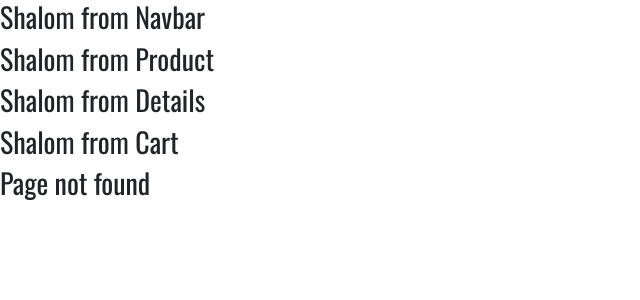
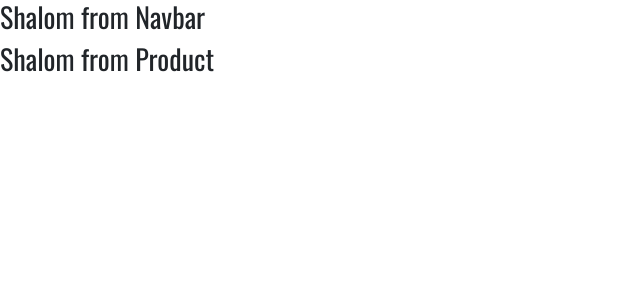
Before and after one commit to chamanoS/PhoneShop-Ecommerce, a React (Create React App) app in the folder ecommerce/: page / in a window 1280 px wide. Before the commit this address had no page. Shown: the top 300 px of the page, without its empty margins (0-640 px from the left). Built offline with nearby package versions, Linux system fonts and the light colour scheme.

Commit message:
react route

```diff
--- a/ecommerce/package.json
+++ b/ecommerce/package.json
@@ -9,6 +9,7 @@
     "bootstrap": "^4.5.3",
     "react": "^17.0.1",
     "react-dom": "^17.0.1",
+    "react-router-dom": "^5.2.0",
     "react-scripts": "4.0.0",
     "web-vitals": "^0.2.4"
   },
--- a/ecommerce/src/App.js
+++ b/ecommerce/src/App.js
@@ -1,4 +1,5 @@
 import React,{ Component } from 'react'
+import {Switch, Route} from 'react-router-dom'
 import logo from './logo.svg';
 import './App.css';
 import 'bootstrap/dist/css/bootstrap.min.css'
@@ -12,10 +13,13 @@
   return (
    <React.Fragment>
      <Navbar></Navbar>
-     <ProductList></ProductList>
-     <Details></Details>
-     <Cart></Cart>
-     <Default></Default>
+     <Switch>
+       <Route exact path="/" component={ProductList}></Route>
+       <Route path="/details" component={Details}></Route>
+       <Route path="/cart" component={Cart}></Route>
+       <Route  component={Default}></Route>
+     </Switch>
+
    </React.Fragment>
   )
 }
--- a/ecommerce/src/index.js
+++ b/ecommerce/src/index.js
@@ -2,12 +2,13 @@
 import ReactDOM from 'react-dom';
 import './index.css';
 import App from './App';
+import {BrowserRouter as Router} from 'react-router-dom'
 import reportWebVitals from './reportWebVitals';
 
 ReactDOM.render(
-  <React.StrictMode>
-    <App />
-  </React.StrictMode>,
+  <Router>
+    <App></App>
+  </Router>,
   document.getElementById('root')
 );
 
```
Also changed, not shown: 1 other file (tests, documents, lock files or other folders).
